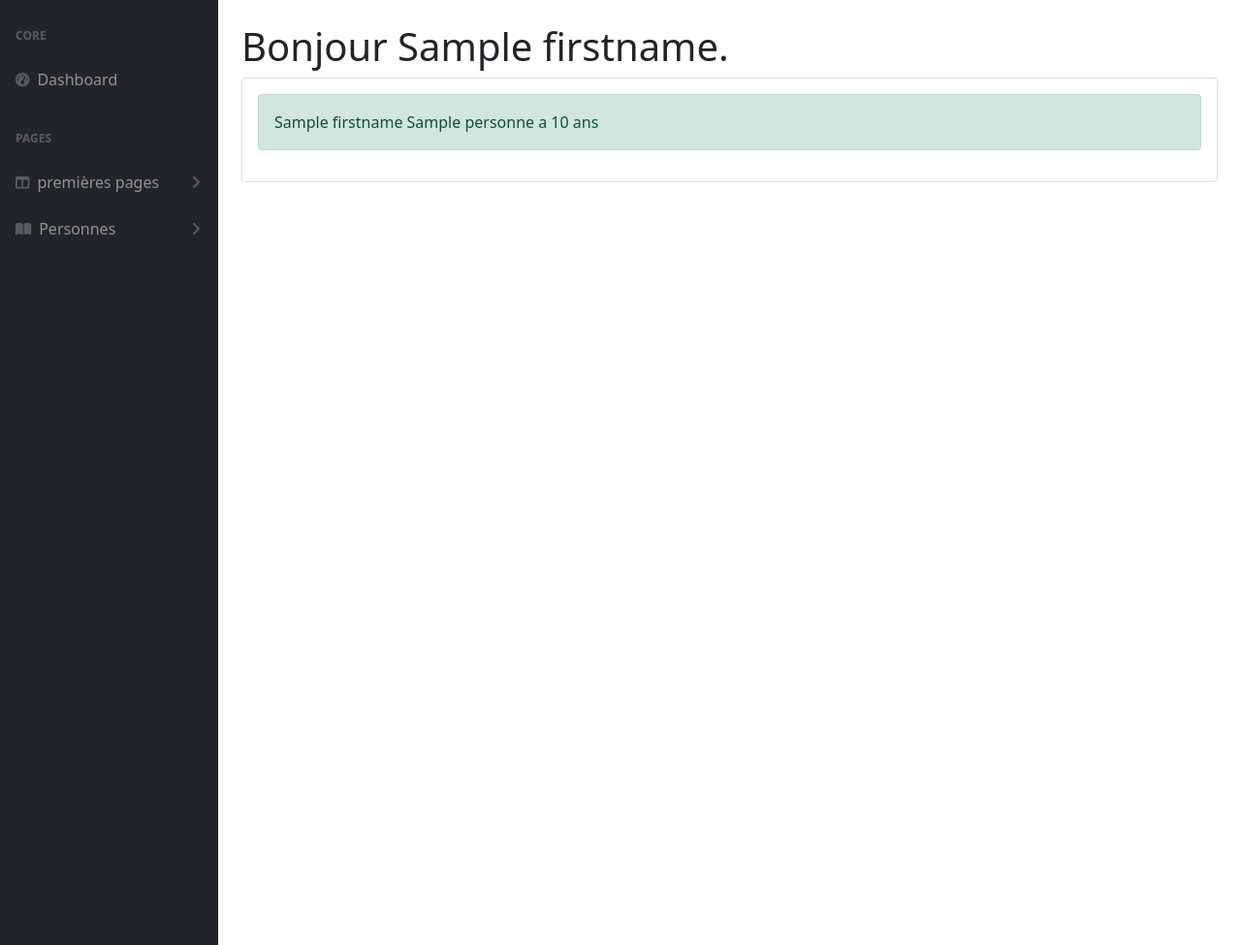
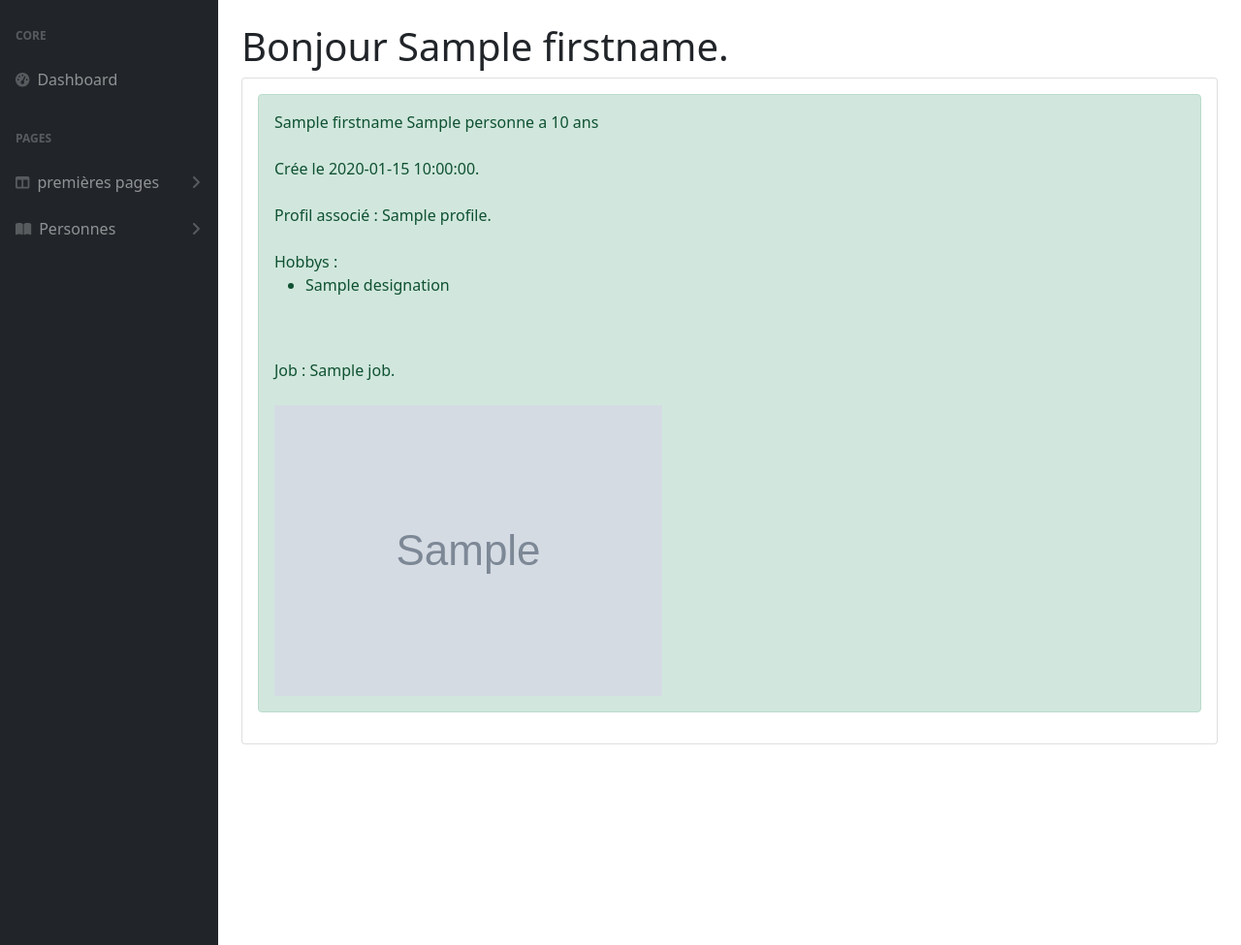
Before and after one commit to Pierre-Bossis/Osmose, a Symfony app: template templates/personne/detail.html.twig in a window 1280 px wide. Shown: the part 56-1031 px from the top of the page at 97% size. Run offline with Twig, Linux system fonts and the light colour scheme; the template is opened without the code that fills it: most values are stand-ins (such as "Sample title", 1, 10 or a date in 2020); grey boxes marked "Sample" are stand-in pictures; some libraries are stand-ins or nearby versions.

Commit message:
ajouts twig dans le template personne/detail.html.twig

```diff
--- a/templates/personne/detail.html.twig
+++ b/templates/personne/detail.html.twig
@@ -11,6 +11,38 @@
 {% block body %}
 <div class="alert alert-success">
     {{ personne.firstname }} {{ personne.name }} a {{ personne.age }} ans
+    {% if personne.createdAt %}
+        <br>
+        <br>
+        Crée le {{personne.createdAt}}.
+    {% endif %}
+    {% if personne.profile %}
+        <br>
+        <br>
+        Profil associé : {{personne.profile}}.
+    {% endif %}
+
+    {% if personne.hobbies is not empty %}
+        <br>
+        <br>
+        Hobbys : <br>
+        <ul>
+        {% for hobby in personne.hobbies %}
+            <li>{{ hobby.designation }}</li>
+        {% endfor %}
+        </ul>
+    {% endif %}
+
+    {% if personne.job %}
+        <br>
+        <br>
+        Job :  {{personne.job}}.
+    {% endif %}
+    {% if personne.image %}
+        <br>
+        <br>
+        <img src="{{app.request.basepath}}/uploads/personnes/{{personne.image}}" alt="monimg" />
+    {% endif %}
 </div>
 
 {% endblock %}
```
Also changed, not shown: public/uploads/personnes/FPrjRy2VkAA17Cr-62f2c747f09f9.jpg (added).
